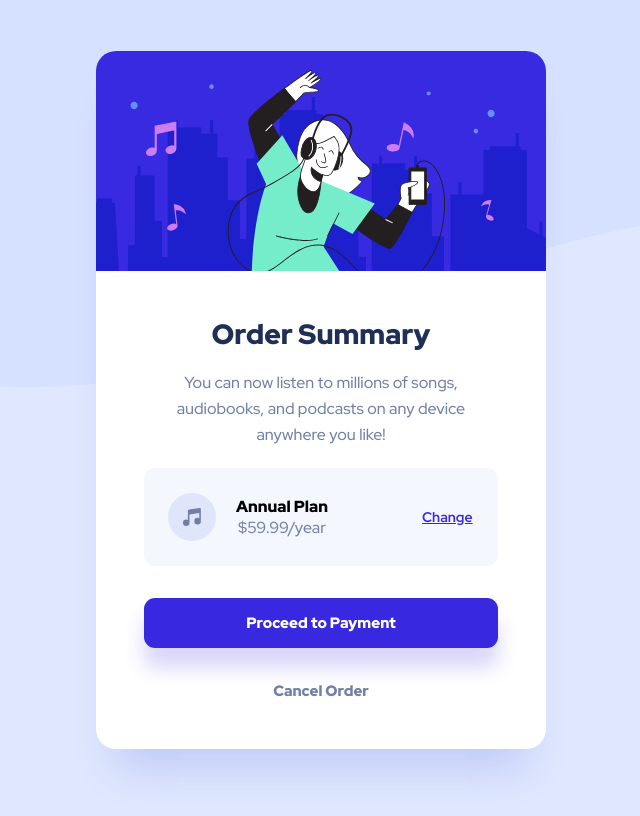
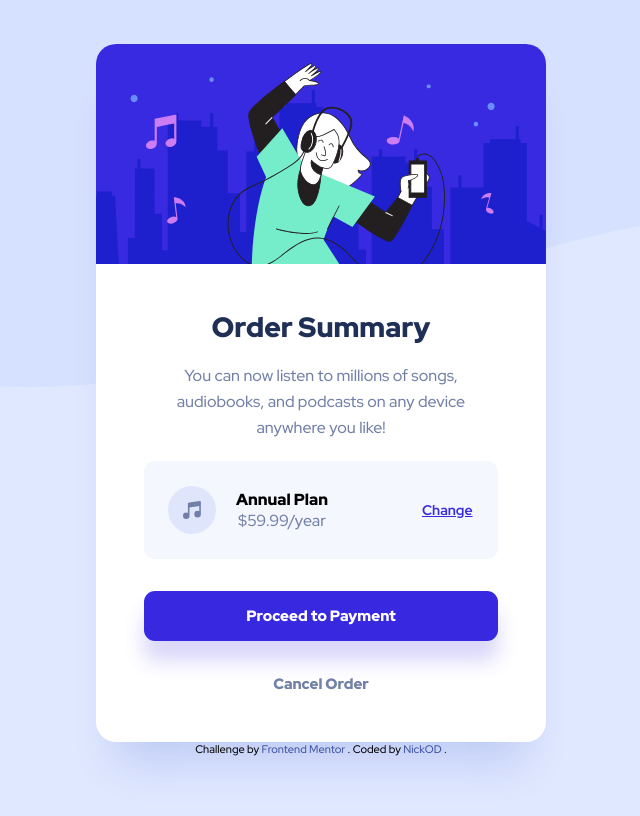
Before and after one commit to NickODxyz/FM-order-summary-component-main, a plain HTML site: page index.html in a window 1280 px wide. Shown: the whole page, without its empty margins (319-959 px from the left). Drawn offline with Linux system fonts and the light colour scheme.

Commit message:
Add files via upload

```diff
--- a/css/reset.css
+++ b/css/reset.css
@@ -1,21 +1,29 @@
-*,
-*:before,
-*:after {
-    margin: 0;
-    padding: 0;
-    box-sizing: inherit;
-}
-
 html {
     box-sizing: border-box;
     font-size: 62.5%;
 }
-
+*,
+*:before,
+*:after {
+    box-sizing: inherit;
+}
+body,
+h1,
+h2,
+h3,
+h4,
+h5,
+h6,
+p,
+ol,
+ul {
+    margin: 0;
+    padding: 0;
+}
 ol,
 ul {
     list-style: none;
 }
-
 img {
     max-width: 100%;
     height: auto;
--- a/css/styles.css
+++ b/css/styles.css
@@ -36,6 +36,7 @@ a {
     width: 1440px;
     margin: 0 auto;
     display: flex;
+    flex-direction: column;
     align-items: center;
     justify-content: center;
 }
@@ -204,10 +205,10 @@ a {
     }
 }
 
-/* .attribution {
+.attribution {
     font-size: 11px;
     text-align: center;
 }
 .attribution a {
     color: hsl(228, 45%, 44%);
-} */
+}
--- a/index.html
+++ b/index.html
@@ -21,8 +21,8 @@
                         </div>
                         <div class="text">
                             <p>
-                                You can now listen to millions of songs, audiobooks, and podcasts on
-                                any device anywhere you like!
+                                You can now listen to millions of songs, audiobooks, and podcasts on any device anywhere
+                                you like!
                             </p>
                         </div>
                         <div class="plan-container">
@@ -44,13 +44,14 @@
                     </div>
                     <!-- Card END -->
                 </div>
+                <div class="attribution">
+                    Challenge by
+                    <a href="https://www.frontendmentor.io?ref=challenge" target="_blank">Frontend Mentor</a>
+                    . Coded by
+                    <a href="https://www.nickod.xyz/">NickOD</a>
+                    .
+                </div>
             </div>
         </main>
     </body>
 </html>
-
-<!-- <div class="attribution">
-        Challenge by
-        <a href="https://www.frontendmentor.io?ref=challenge" target="_blank">Frontend Mentor</a
-          >. Coded by <a href="#">NickOD</a>.
-        </div> -->
```
